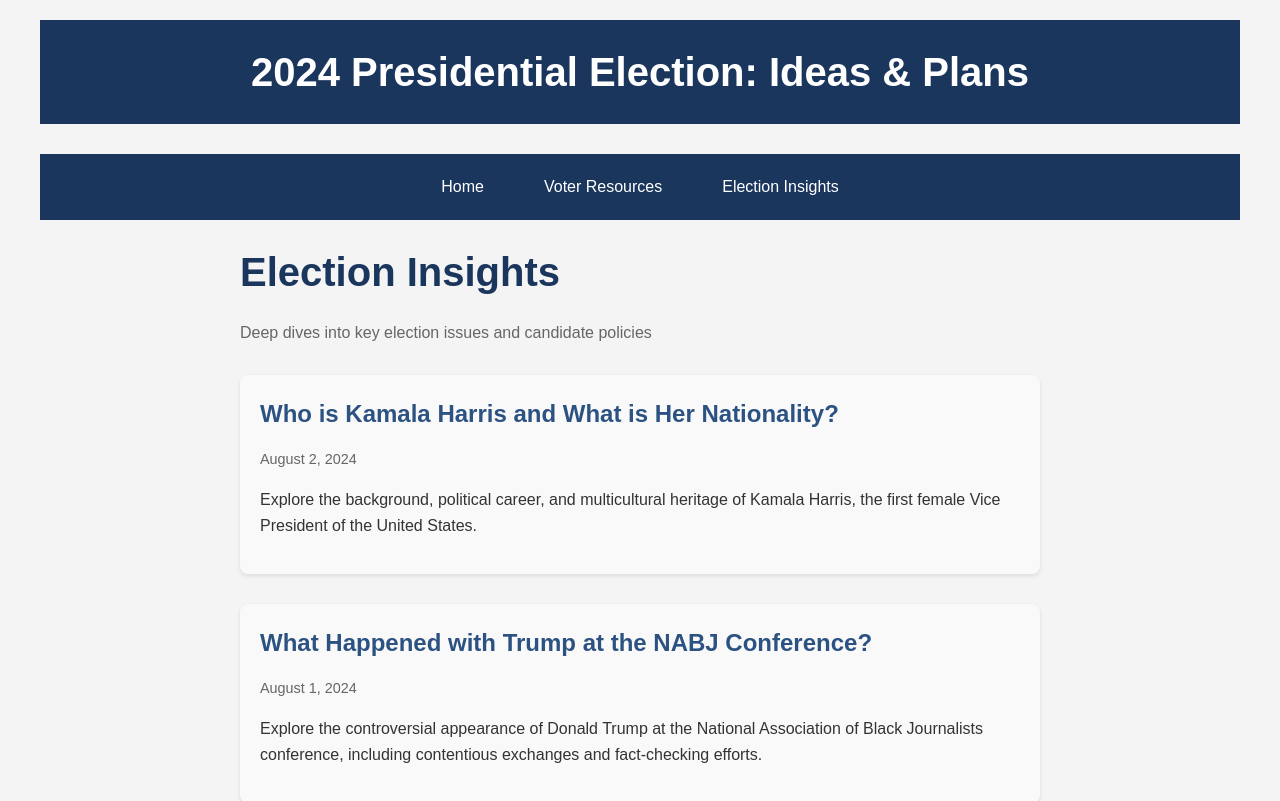
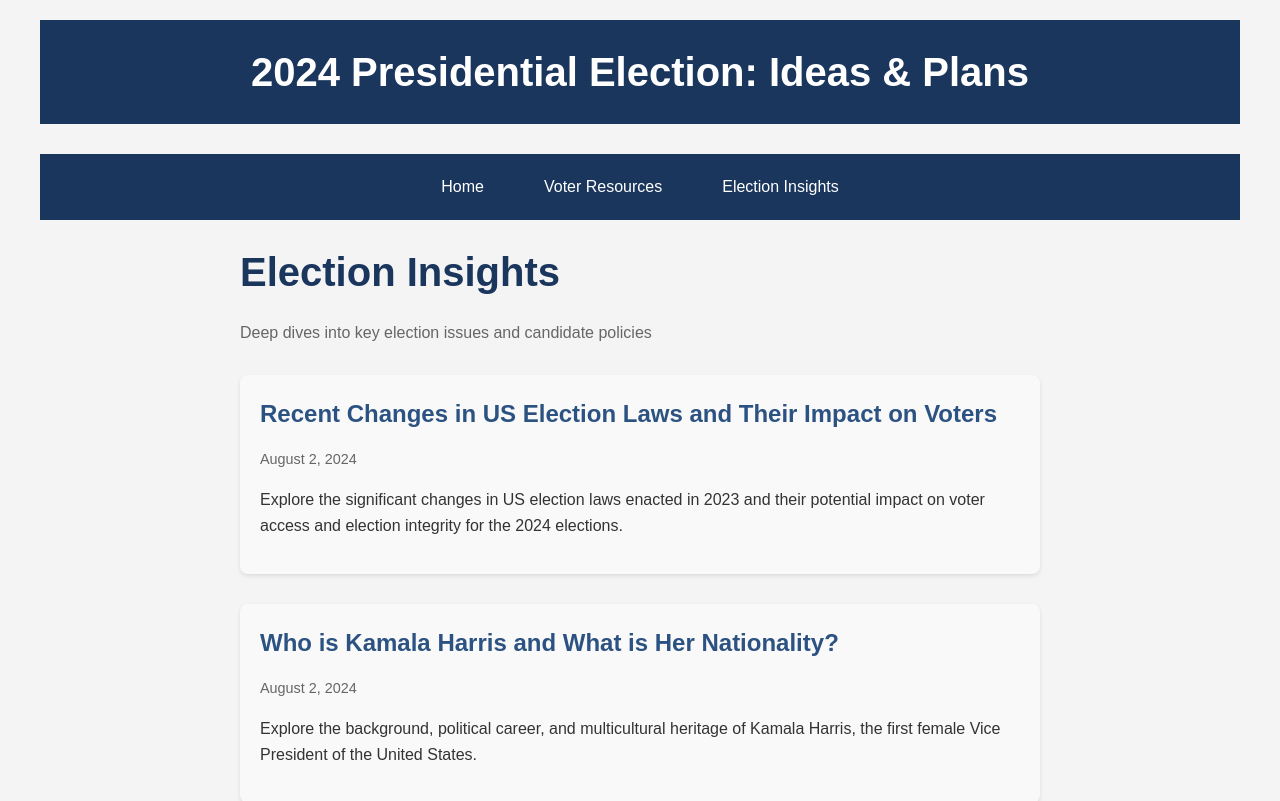
Before and after one commit to PaulMoreira/FactVerify, a React (Create React App) app: page /insights in a window 1280 px wide. Shown: the top 801 px of the page. Built offline with nearby package versions, Linux system fonts and the light colour scheme.

Commit message:
added a new article

```diff
--- a/src/articleData.js
+++ b/src/articleData.js
@@ -1,5 +1,75 @@
 // articleData.js
 export const articleData = [
+  {
+    id: "us-election-law-changes-2024",
+    date: "August 2, 2024",
+    headline: "Recent Changes in US Election Laws and Their Impact on Voters",
+    summary: "Explore the significant changes in US election laws enacted in 2023 and their potential impact on voter access and election integrity for the 2024 elections.",
+    content: `
+      <h2>Recent Changes in US Election Laws and Their Impact on Voters</h2>
+      <p>As the United States gears up for the 2024 elections, recent changes in election laws have sparked significant debates about voter access and election integrity. In 2023 alone, a multitude of laws were enacted across various states, aiming either to restrict or expand voting rights. This article delves into these changes, their implications for voters, and the public sentiment surrounding them.</p>
+
+      <h3>Key Changes in Election Laws</h3>
+
+      <h4>Restrictive Laws</h4>
+      <p>In 2023, at least 14 states enacted 17 restrictive voting laws that make it harder for eligible voters to register and participate in elections. Some notable examples include:</p>
+      <ul>
+        <li><strong>North Carolina (S.B. 747)</strong>: This law shortened the mail ballot return period and eliminated drop boxes, significantly impacting voters reliant on these services.</li>
+        <li><strong>Mississippi (S.B. 2358)</strong>: Criminalized assistance for returning mail ballots, disproportionately affecting disabled individuals and those with limited literacy.</li>
+        <li><strong>Florida (S.B. 7050)</strong>: Imposed restrictions on get-out-the-vote organizations, although some provisions were temporarily blocked by federal courts.</li>
+      </ul>
+      <p>These laws introduce additional hurdles, particularly for mail voting, complicating the voting process for many.</p>
+
+      <h4>Election Interference Laws</h4>
+      <p>Alongside restrictive measures, six states enacted seven election interference laws. These laws, which often impose criminal penalties on election workers for minor mistakes, raise concerns about voter intimidation. Notable examples include:</p>
+      <ul>
+        <li><strong>Georgia (S.B. 222)</strong>: Expanded the ban on accepting private funds for election administration.</li>
+        <li><strong>Florida (S.B. 4-B)</strong>: Facilitated prosecutions against individuals misled about their voting eligibility.</li>
+      </ul>
+
+      <h4>Expansive Laws</h4>
+      <p>Contrasting the restrictive measures, 23 states enacted 53 expansive voting laws aimed at improving voter access. For example:</p>
+      <ul>
+        <li><strong>Michigan</strong>: Implemented 12 laws that simplify registration and enhance absentee ballot access.</li>
+        <li><strong>New York</strong>: Allowed all registered voters to vote by mail, removing previous restrictions.</li>
+      </ul>
+      <p>These expansive laws seek to enhance voter participation and access to the democratic process.</p>
+
+      <h3>Statistics and Trends</h3>
+      <ul>
+        <li>A total of 356 restrictive bills were considered across 47 states, indicating a trend toward tightening voting regulations.</li>
+        <li>27 states will face new restrictions in the 2024 elections, affecting many voters for the first time.</li>
+        <li>Public polling shows that 80% of Americans favor early voting and photo ID laws, showcasing mixed sentiments regarding election laws.</li>
+      </ul>
+
+      <h3>Public Opinion on Election Laws</h3>
+      <p>Recent surveys reveal a divided public opinion on restrictive voting laws. According to a Pew Research Center study, while many support measures like photo ID requirements, there is significant opposition to laws perceived as suppressive, especially those affecting marginalized communities. A PRRI survey highlighted that many view such laws as threats to democracy, advocating for more accessible voting options.</p>
+
+      <h3>Real-World Implications</h3>
+      <p>The impact of these laws varies significantly across states:</p>
+      <ul>
+        <li><strong>Case Study: North Carolina</strong>: Newly implemented mail voting restrictions have led to confusion among students and transient populations.</li>
+        <li><strong>Case Study: Michigan</strong>: The expansive laws have reportedly increased voter participation, particularly among young voters.</li>
+      </ul>
+
+      <h3>Looking Ahead to 2024</h3>
+      <p>As we approach the 2024 elections, the landscape remains contentious. Pre-filed legislation indicates that at least 140 restrictive bills are pending in 25 states, suggesting continued efforts to tighten voting access. Voters in key states like Wisconsin and Virginia will experience significant changes that could impact turnout and engagement.</p>
+
+      <h3>Conclusion</h3>
+      <p>The evolving landscape of election laws in the United States presents both challenges and opportunities for voters. While some states are making strides to enhance voter access, others are tightening regulations that could disenfranchise eligible voters. As the 2024 elections approach, it is crucial for voters to stay informed and engaged with these developments.</p>
+
+      <h4>Did You Know?</h4>
+      <p>More than 356 restrictive voting bills were considered in just one year, reflecting a heightened focus on voting regulations that could reshape the electoral landscape for years to come.</p>
+
+      <h3>Further Reading</h3>
+      <ul>
+        <li><a href="https://www.brennancenter.org/our-work/research-reports/voting-laws-roundup-2023-review" target="_blank" rel="noopener noreferrer">Voting Laws Roundup: 2023 in Review</a></li>
+        <li><a href="https://www.pewresearch.org/politics/2023/07/13/highly-negative-views-of-american-politics-in-2023/" target="_blank" rel="noopener noreferrer">Highly Negative Views of American Politics in 2023</a></li>
+        <li><a href="https://www.reuters.com/world/us/how-new-voting-laws-are-impacting-2024-elections-2023-10-05/" target="_blank" rel="noopener noreferrer">How New Voting Laws are Impacting the 2024 Elections</a></li>
+        <li><a href="https://news.gallup.com/poll/480142/eight-americans-favor-early-voting-photo-laws.aspx" target="_blank" rel="noopener noreferrer">Eight in 10 Americans Favor Early Voting, Photo ID Laws</a></li>
+      </ul>
+    `
+  },
   {
     id: "kamala-harris-background",
     date: "August 2, 2024",
```
